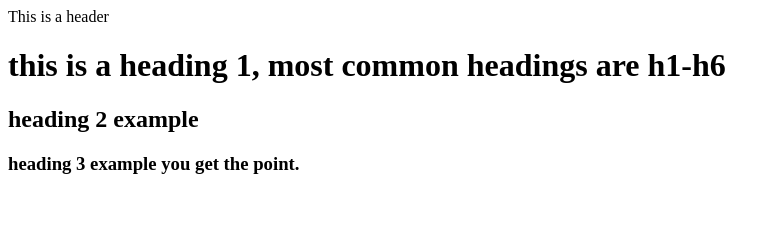
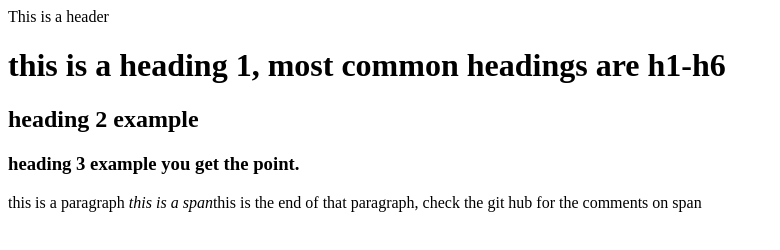
Before and after one commit to groundupdeveloper/HTMLDemo, a plain HTML site: page index.html in a window 1280 px wide. Shown: the whole page, without its empty margins (0-780 px from the left). Drawn offline with Linux system fonts and the light colour scheme.

Commit message:
Update index.html

```diff
--- a/index.html
+++ b/index.html
@@ -11,5 +11,12 @@
     <h1>this is a heading 1, most common headings are h1-h6</h1>
     <h2>heading 2 example</h2>
     <h3>heading 3 example you get the point.</h3>
+    <!-- this is a comment -->
+    <!-- What is the 'span' tag in HTML? In HTML,
+    the span tag is a generic inline container element.
+    Span tags usually wrap sections of text for styling purposes or for
+    adding attributes to a section of text without creating a new line of content. -->
+    <p>this is a paragraph
+    <span><i>this is a span</i></span>this is the end of that paragraph, check the git hub for the comments on span</p>
 </body>
 </html>
```
